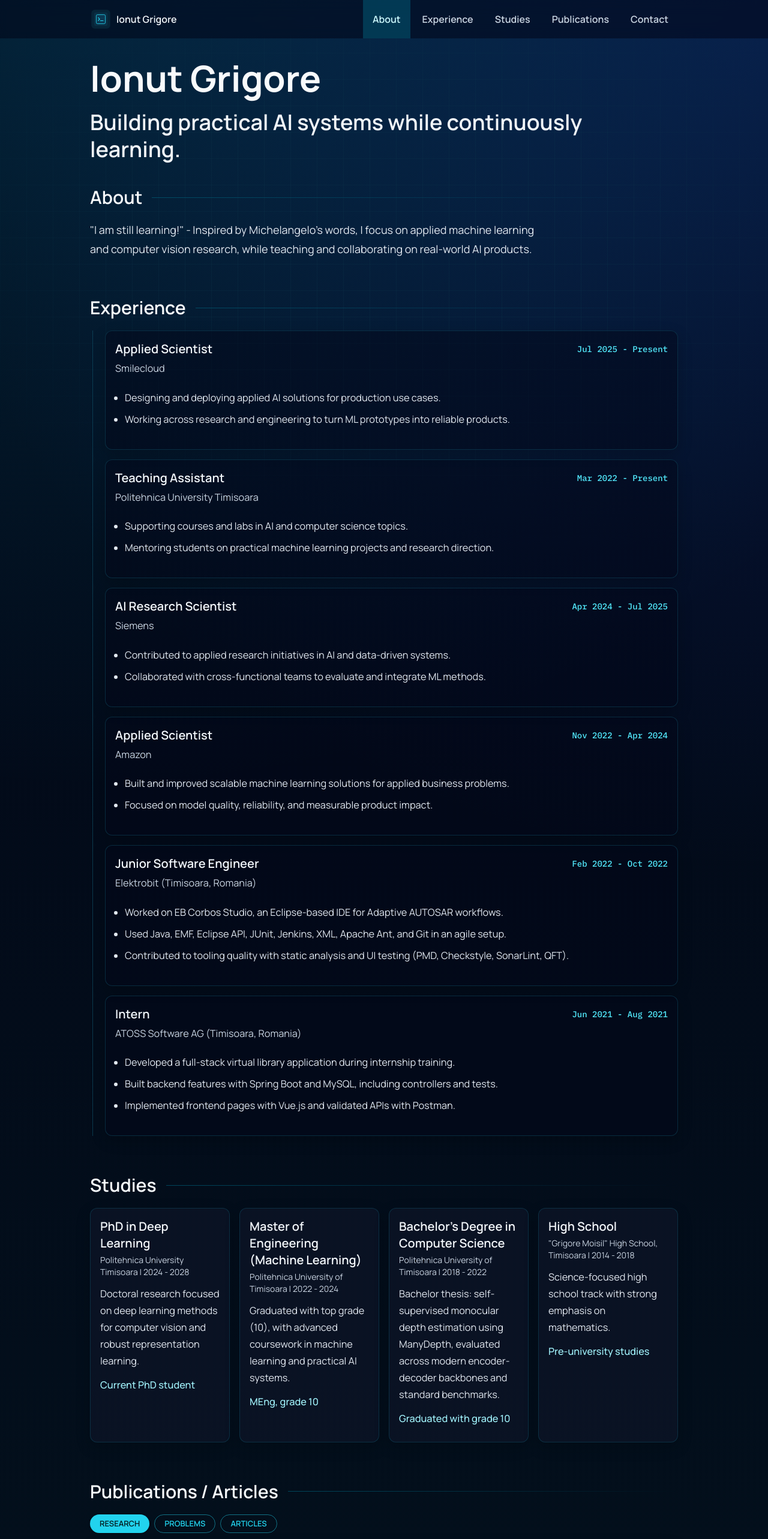
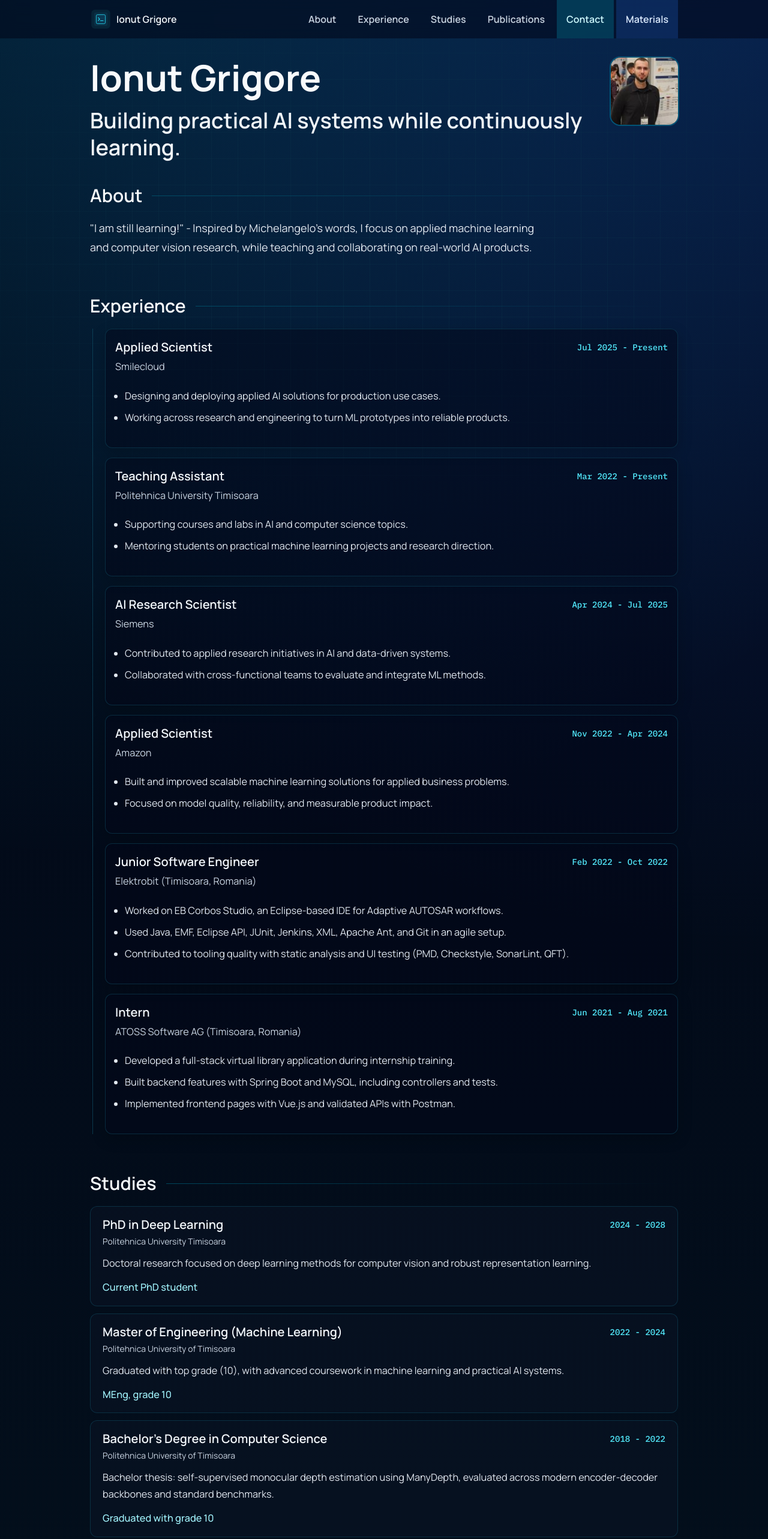
Before and after one commit to MarianFrancescu/JO-Repository, a React (Vite) app: page / in a window 1280 px wide. Shown: the top 2566 px of the page at 60% size. Built offline with nearby package versions, Linux system fonts and the light colour scheme.

Commit message:
Added photo

```diff
--- a/src/components/Footer.tsx
+++ b/src/components/Footer.tsx
@@ -6,10 +6,6 @@ interface FooterProps {
 }
 
 function Footer({ profile }: FooterProps): JSX.Element {
-  const basePath = import.meta.env.BASE_URL.replace(/\/$/, '');
-  const routePrefix = basePath || '';
-  const materialsPath = `${routePrefix}/materials`;
-
   return (
     <footer className="mt-8 border-t border-cyan-900/50 pt-5 pb-8">
       <div className="flex flex-col items-start justify-between gap-3 text-sm text-slate-400 md:flex-row md:items-center">
@@ -17,9 +13,6 @@ function Footer({ profile }: FooterProps): JSX.Element {
           © 2026 {profile.name}. All rights reserved.
         </Typography>
         <div className="flex items-center gap-4">
-          <Link href={materialsPath} underline="hover" className="!text-slate-200 hover:!text-white">
-            Materials
-          </Link>
           <Link
             href="https://scholar.google.com/"
             target="_blank"
--- a/src/components/HeaderNav.tsx
+++ b/src/components/HeaderNav.tsx
@@ -23,7 +23,10 @@ interface HeaderNavProps {
 }
 
 function HeaderNav({ name = 'Portfolio' }: HeaderNavProps): JSX.Element {
-  const logoSrc = `${import.meta.env.BASE_URL}logo-mark.svg`;
+  const logoSrc = `${import.meta.env.BASE_URL}assets/logo-mark.svg`;
+  const basePath = import.meta.env.BASE_URL.replace(/\/$/, '');
+  const routePrefix = basePath || '';
+  const materialsPath = `${routePrefix}/materials`;
   const [activeHref, setActiveHref] = useState<string>('#about');
   const [isSidebarOpen, setIsSidebarOpen] = useState<boolean>(false);
 
@@ -36,6 +39,27 @@ function HeaderNav({ name = 'Portfolio' }: HeaderNavProps): JSX.Element {
 
     function updateActiveFromScroll() {
       const sectionIds = navItems.map((item) => item.href.slice(1));
+      const reachedPageBottom =
+        window.innerHeight + window.scrollY >= document.documentElement.scrollHeight - 4;
+
+      if (reachedPageBottom) {
+        setActiveHref('#contact');
+        return;
+      }
+
+      const hashHref = window.location.hash;
+      if (sectionIds.includes(hashHref.slice(1))) {
+        const hashSection = document.getElementById(hashHref.slice(1));
+        if (hashSection) {
+          const rect = hashSection.getBoundingClientRect();
+          const isVisible = rect.top < window.innerHeight * 0.8 && rect.bottom > 0;
+          if (isVisible) {
+            setActiveHref(hashHref);
+            return;
+          }
+        }
+      }
+
       let current = '#about';
       let bestTop = -Infinity;
 
@@ -95,6 +119,13 @@ function HeaderNav({ name = 'Portfolio' }: HeaderNavProps): JSX.Element {
               {item.label}
             </Link>
           ))}
+          <Link
+            href={materialsPath}
+            underline="none"
+            className="flex items-center whitespace-nowrap !px-4 !text-base !font-semibold !bg-blue-500/20 !text-blue-100 hover:!bg-blue-500/30"
+          >
+            Materials
+          </Link>
         </nav>
       </div>
 
@@ -158,6 +189,14 @@ function HeaderNav({ name = 'Portfolio' }: HeaderNavProps): JSX.Element {
               <ListItemText primary={item.label} />
             </ListItemButton>
           ))}
+          <ListItemButton
+            component="a"
+            href={materialsPath}
+            onClick={() => setIsSidebarOpen(false)}
+            className="!mx-2 !mb-1 !rounded-lg !bg-blue-500/20 !text-blue-100 hover:!bg-blue-500/30"
+          >
+            <ListItemText primary="Materials" />
+          </ListItemButton>
         </List>
       </Drawer>
     </header>
--- a/src/components/Studies.tsx
+++ b/src/components/Studies.tsx
@@ -1,4 +1,4 @@
-import { Card, CardContent, Typography } from '@mui/material';
+import { Typography } from '@mui/material';
 import type { StudyItem } from '../../data/types';
 
 interface StudiesProps {
@@ -15,26 +15,24 @@ function Studies({ items }: StudiesProps): JSX.Element {
         <div className="h-px flex-1 bg-gradient-to-r from-cyan-800/70 to-transparent" />
       </div>
 
-      <div className="grid gap-4 md:grid-cols-4">
+      <div className="space-y-3">
         {items.map((study) => (
-          <Card
+          <div
             key={study.degree}
-            className="!rounded-xl !border !border-cyan-900/50 !bg-slate-900/60"
-            elevation={0}
+            className="rounded-xl border border-cyan-900/50 bg-slate-900/35 px-4 py-4 md:px-5"
           >
-            <CardContent>
+            <div className="flex flex-col gap-1 md:flex-row md:items-center md:justify-between">
               <Typography className="!text-xl !font-semibold !text-slate-100">
                 {study.degree}
               </Typography>
-              <Typography className="!mt-1 !text-sm !text-slate-300">
-                {study.school} | {study.years}
+              <Typography className="!font-['IBM_Plex_Mono'] !text-sm !text-cyan-300">
+                {study.years}
               </Typography>
-              <Typography className="!mt-3 !leading-7 !text-slate-200">
-                {study.details}
-              </Typography>
-              <Typography className="!mt-3 !font-medium !text-cyan-200">{study.note}</Typography>
-            </CardContent>
-          </Card>
+            </div>
+            <Typography className="!mt-1 !text-sm !text-slate-300">{study.school}</Typography>
+            <Typography className="!mt-3 !leading-7 !text-slate-200">{study.details}</Typography>
+            <Typography className="!mt-3 !font-medium !text-cyan-200">{study.note}</Typography>
+          </div>
         ))}
       </div>
     </section>
--- a/src/components/TitleHeading.tsx
+++ b/src/components/TitleHeading.tsx
@@ -1,31 +1,46 @@
-import { Typography } from '@mui/material';
-import type { Profile } from '../../data/types';
+import { Typography } from "@mui/material";
+import type { Profile } from "../../data/types";
 
 interface TitleHeadingProps {
   profile: Profile;
 }
 
 function TitleHeading({ profile }: TitleHeadingProps): JSX.Element {
-  const accentText = 'Scalable Architectures.';
+  const accentText = "Scalable Architectures.";
   const headlinePrefix = profile.headline.endsWith(accentText)
     ? profile.headline.slice(0, -accentText.length)
     : profile.headline;
+  const photoSrc = `${import.meta.env.BASE_URL}assets/profile-photo.png`;
+  const fallbackPhotoSrc = `${import.meta.env.BASE_URL}assets/logo-mark.svg`;
 
   return (
-    <section id="title-heading" className="mb-8 md:mb-10">
+    <section
+      id="title-heading"
+      className="mb-8 flex flex-col items-center gap-5 md:mb-10 md:flex-row md:items-start md:gap-6"
+    >
+      <div className="text-center md:text-left">
         <Typography
           component="h1"
-        className="!max-w-4xl !text-4xl !font-bold !leading-[1.15] !text-slate-50 md:!text-6xl"
-      >
+          className="!max-w-4xl !text-4xl !font-bold !leading-[1.1] !text-slate-50 md:!text-6xl">
           {profile.name}
         </Typography>
 
-      <Typography className="!mt-4 !max-w-4xl !text-2xl !font-semibold !leading-tight !text-slate-100 md:!text-4xl">
+        <Typography className="!mt-3 !max-w-4xl !text-2xl !font-semibold !leading-tight !text-slate-100 md:!mt-4 md:!text-4xl">
           {headlinePrefix}
           {profile.headline.endsWith(accentText) && (
             <span className="text-cyan-300">{accentText}</span>
           )}
         </Typography>
+      </div>
+      <img
+        src={photoSrc}
+        alt={`${profile.name} profile`}
+        onError={(event) => {
+          event.currentTarget.onerror = null;
+          event.currentTarget.src = fallbackPhotoSrc;
+        }}
+        className="h-24 w-24 shrink-0 rounded-2xl object-cover ring-2 ring-cyan-700/60 md:ml-auto md:h-28 md:w-28"
+      />
     </section>
   );
 }
--- a/src/pages/MaterialsPage.tsx
+++ b/src/pages/MaterialsPage.tsx
@@ -12,7 +12,7 @@ import {
 import { materials } from "../../data/materials";
 
 function MaterialsPage(): JSX.Element {
-  const logoSrc = `${import.meta.env.BASE_URL}logo-mark.svg`;
+  const logoSrc = `${import.meta.env.BASE_URL}assets/logo-mark.svg`;
   const basePath = import.meta.env.BASE_URL.replace(/\/$/, '');
   const routePrefix = basePath || '';
   const portfolioPath = `${routePrefix}/portfolio`;
```
Also changed, not shown: public/assets/logo-mark.svg (renamed from public/logo-mark.svg), public/assets/profile-photo.png (added), 8 other files (tests, documents, lock files or other folders). Lines whose indentation alone changed are shown as unchanged.
